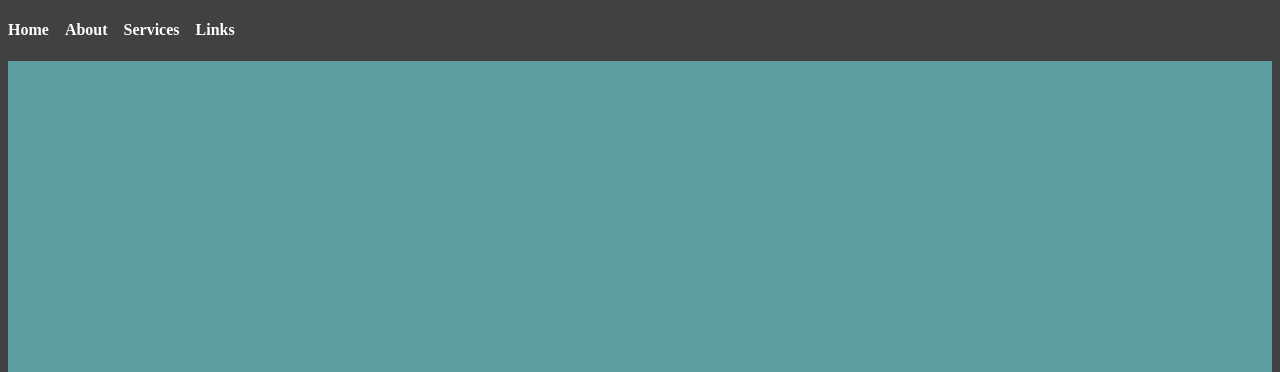
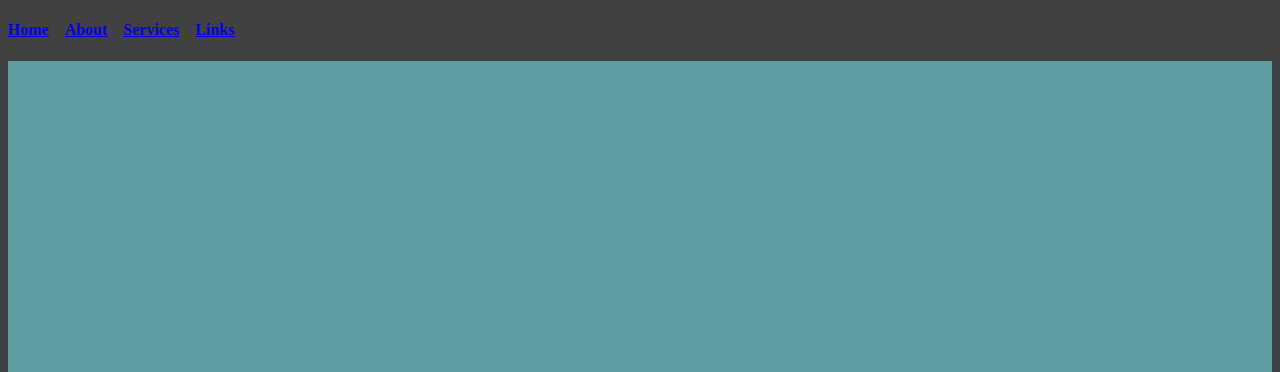
Before and after one commit to hurshDev1/testWebsite, a plain HTML site: page index.html in a window 1280 px wide. Shown: the top 372 px of the page. Drawn offline with Linux system fonts and the light colour scheme.

Commit message:
Update index.html

```diff
--- a/index.html
+++ b/index.html
@@ -7,7 +7,7 @@
     <title>Day_5</title>
 </head>
 <body>
-    <h4>Home&nbsp;&nbsp;&nbsp;&nbsp;About&nbsp;&nbsp;&nbsp;&nbsp;Services&nbsp;&nbsp;&nbsp;&nbsp;Links</h4>
+    <h4><a href='#home'>Home</a>&nbsp;&nbsp;&nbsp;&nbsp;<a href='#About'>About</a>&nbsp;&nbsp;&nbsp;&nbsp;<a href='#Services'>Services</a>&nbsp;&nbsp;&nbsp;&nbsp;<a href='#links'>Links</a></h4>
    <div class="displayhero"> <h1>hursh.io</h1>
     <h4>This is a sample page for the hero section</h4>
     </div>
```
